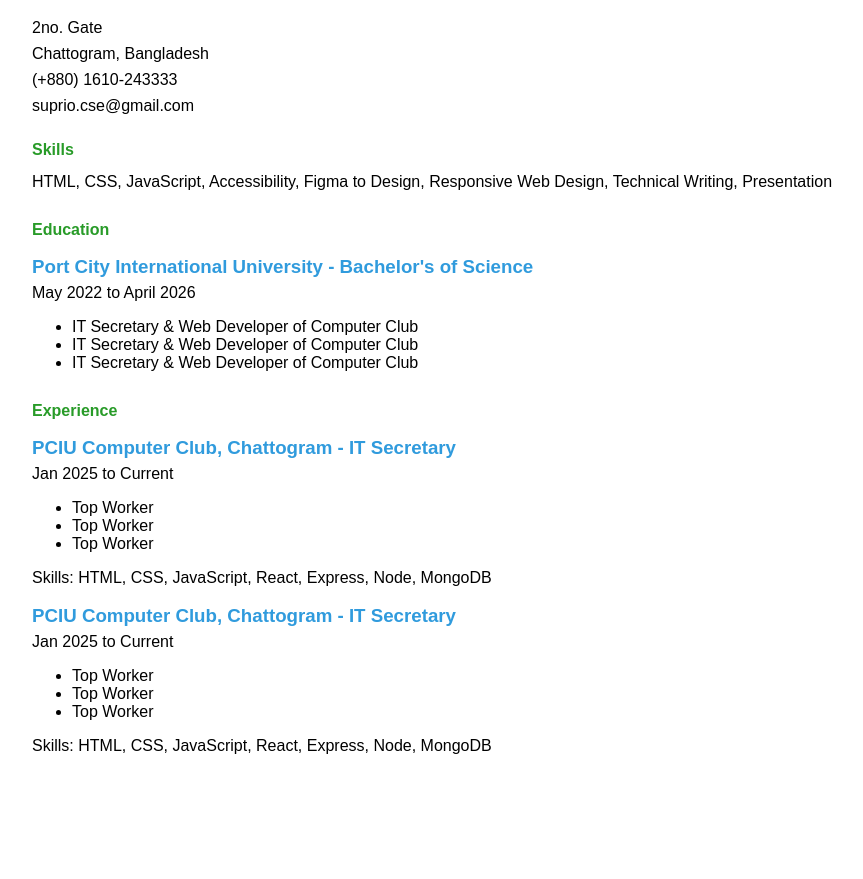
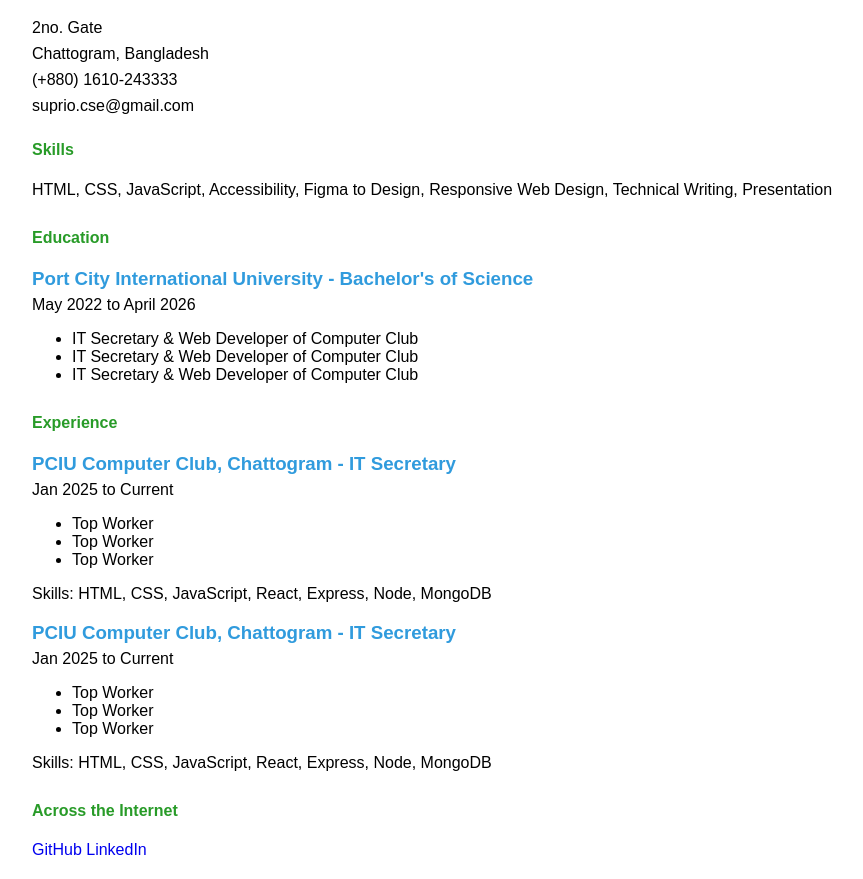
Before and after one commit to Suprio-Das/Roadmap.sh-Frontend-Projects-Submissions, a plain HTML site: page SinglePage-CV/index.html in a window 1280 px wide. Shown: the part 134-1013 px from the top of the page, without its empty margins (32-895 px from the left). Before the commit the page ends 925 px from the top, so only its background shows below. Drawn offline with Linux system fonts and the light colour scheme.

Commit message:
Social Media link added

```diff
--- a/SinglePage-CV/index.html
+++ b/SinglePage-CV/index.html
@@ -67,6 +67,12 @@
                 Skills: HTML, CSS, JavaScript, React, Express, Node, MongoDB
             </p>
         </section>
+        <!-- Across the internet -->
+        <section>
+            <h4>Across the Internet</h4>
+            <a href="https://github.com/Suprio-Das">GitHub</a>
+            <a href="https://www.linkedin.com/in/supriodas03/">LinkedIn</a>
+        </section>
     </div>
 
 </body>
--- a/SinglePage-CV/style.css
+++ b/SinglePage-CV/style.css
@@ -20,7 +20,10 @@ h1 {
 h4 {
     color: rgb(40, 155, 40);
     margin-top: 30px;
-    margin-bottom: -2px;
+}
+
+a {
+    text-decoration: none;
 }
 
 .tag {
```
